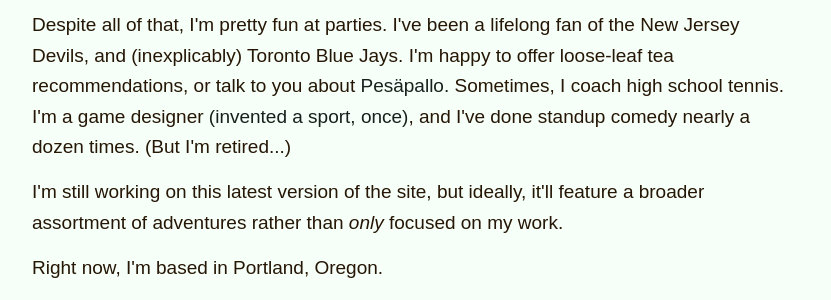
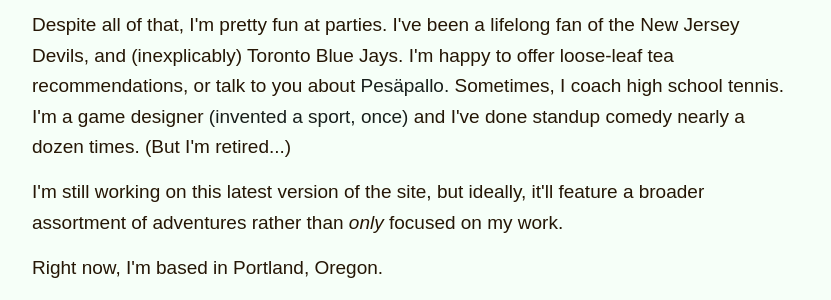
Before and after one commit to quarterback/2020-home, a Jekyll site: the page built from index.html, in a window 1280 px wide. Shown: the part 520-820 px from the top of the page, without its empty margins (224-1055 px from the left). Built offline with Jekyll 4.4.1, drawn with Linux system fonts in a browser that asks for light colours; nearby versions of some CDN libraries; some web fonts are replaced.

```diff
--- a/index.html
+++ b/index.html
@@ -15,7 +15,7 @@ featured_image: /images/social.jpg
 	 <p>My practice is focused around reducing hostility, quantifying the cost of friction in design, and interrogating how designers have abdicated our responsibility for destructive patterns across digital products. I've been calling this emergent focus <em>Consequence Design</em>. </p>
 
 		<p>Despite all of that, I'm pretty fun at parties. I've been a lifelong fan of the New Jersey Devils, and (inexplicably) Toronto Blue Jays. I'm happy to offer loose-leaf tea recommendations, or talk to you about <a href="https://www.youtube.com/watch?v=H_navSFGj0I">Pesäpallo.</a>
-		Sometimes, I coach high school tennis. I'm a game designer <a href="https://en.wikipedia.org/wiki/Tennis_polo">(invented a sport, once)</a>, and I've done standup comedy nearly a dozen times. (But I'm retired...)
+		Sometimes, I coach high school tennis. I'm a game designer <a href="https://en.wikipedia.org/wiki/Tennis_polo">(invented a sport, once)</a> and I've done standup comedy nearly a dozen times. (But I'm retired...)
 
 		<p>I'm still working on this latest version of the site, but ideally, it'll feature a broader assortment of adventures rather than <em>only</em> focused on my work. </p>
 
```
